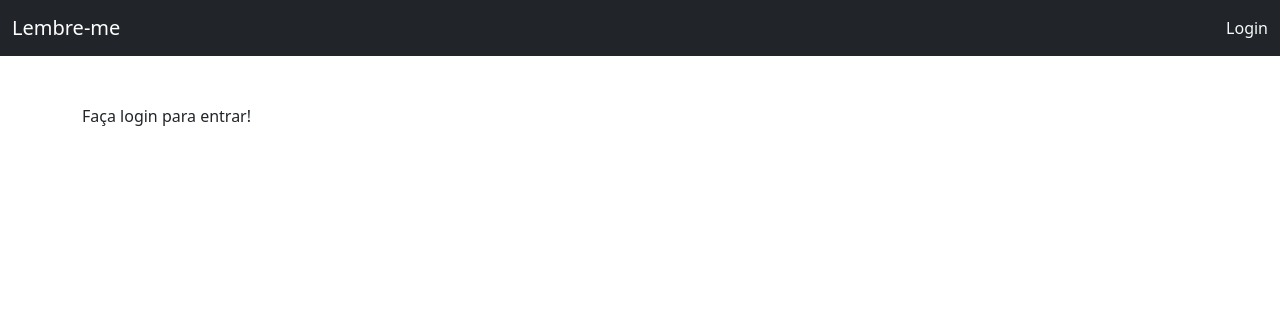
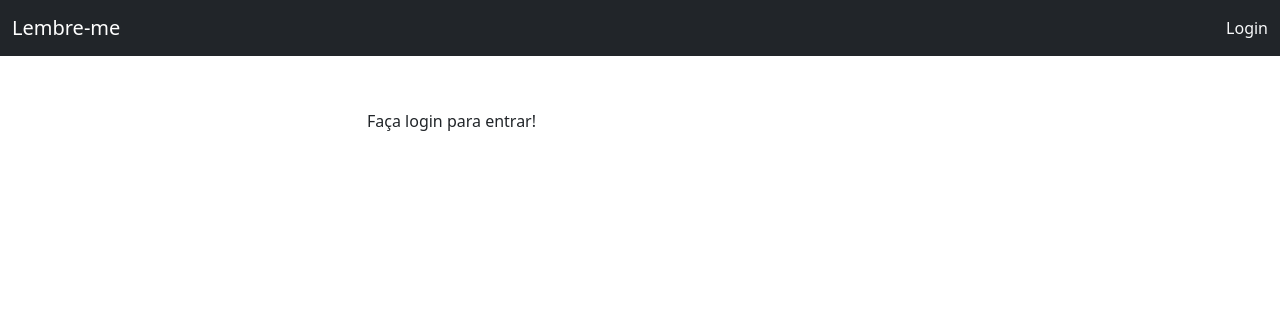
Before and after one commit to gambdata/lembre-me, a Django app: page / in a window 1280 px wide. Shown: the top 316 px of the page. Run offline with Django 5.2, Linux system fonts and the light colour scheme; some libraries are stand-ins or nearby versions.

Commit message:
Ajustes de div

```diff
--- a/templates/base/base.html
+++ b/templates/base/base.html
@@ -5,6 +5,7 @@
         <meta charset="UTF-8">
         <meta name="viewport" content="width=device-width, initial-scale=1.0">
         <link href="{% static 'css/bootstrap.min.css' %}" rel="stylesheet">
+        <link rel="shortcut icon" type="image/png" href="{% static 'images/favicon.png' %}">
         <title>{% block title %}{% endblock %}</title>
     </head>
     <body>
--- a/templates/base/index.html
+++ b/templates/base/index.html
@@ -12,7 +12,11 @@
         </div>
     </div>
     {% else %}
-    <p> Faça login para entrar! </p>
+    <div class="row justify-content-center">
+        <div class="col-md-6">
+            <h6 class="py-2"> Faça login para entrar! </h6>
+        </div>
+    </div>
     {% endif %}
 </div>
 {% endblock %}
```
